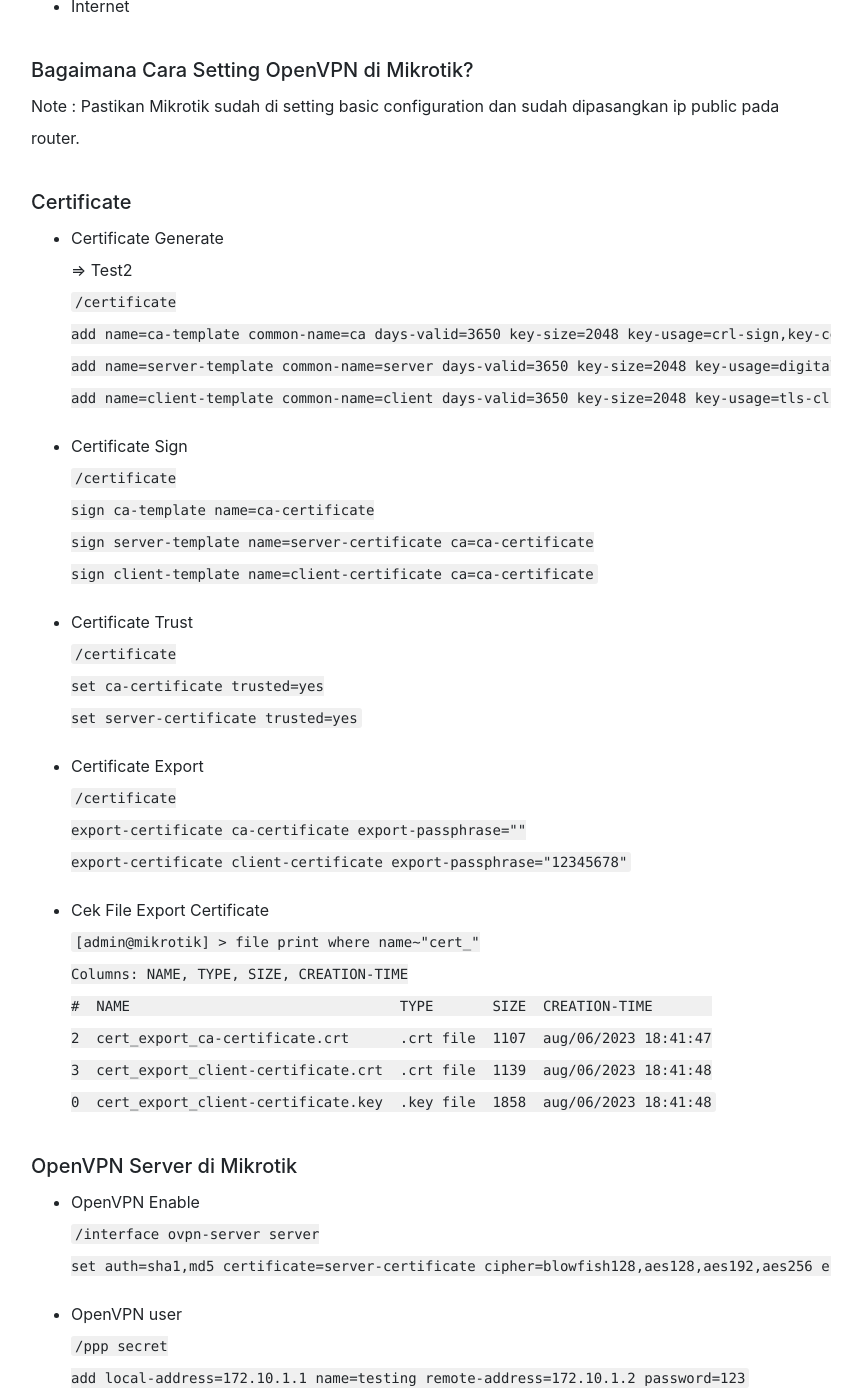
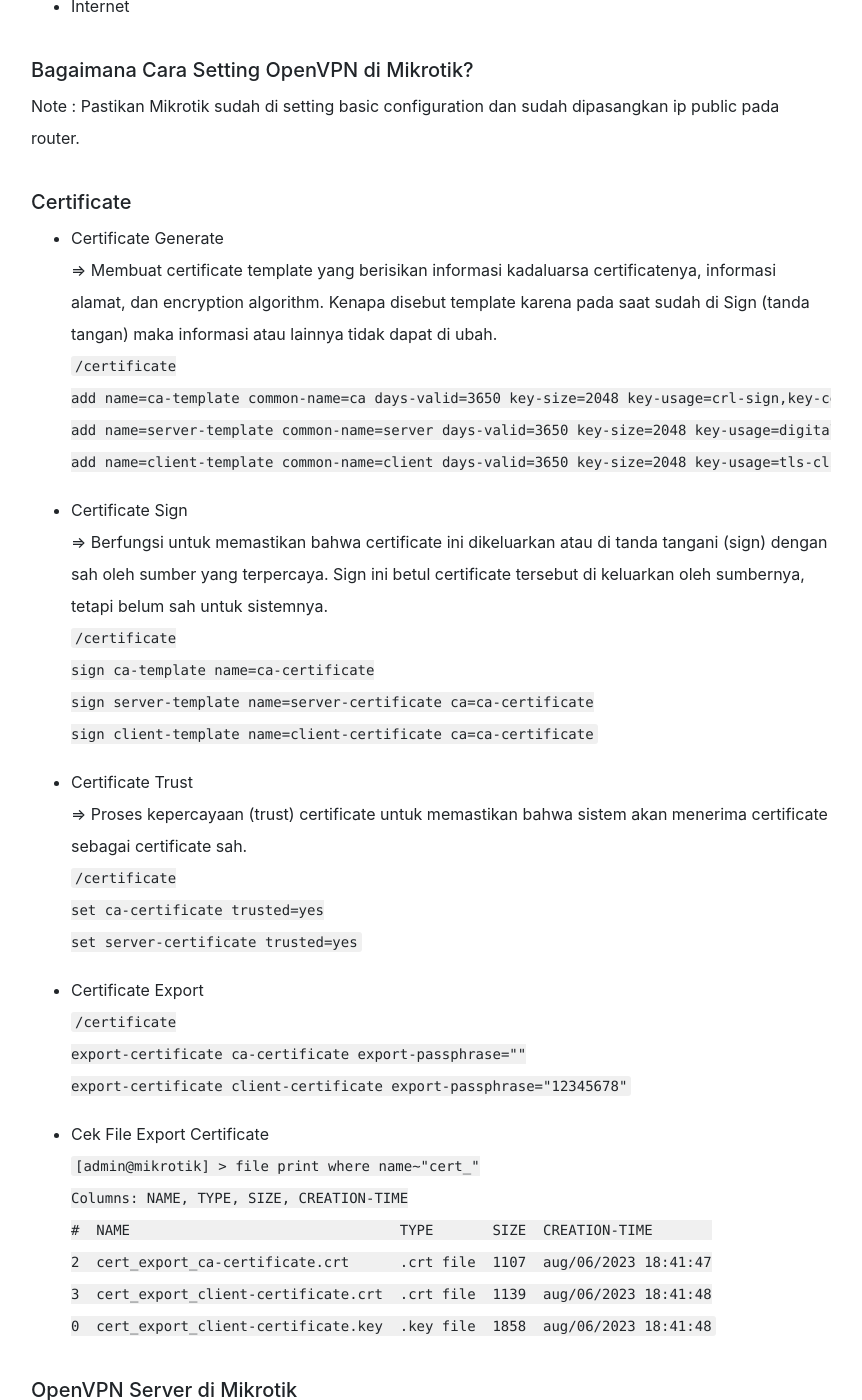
Before and after one commit to raflimaulanarizki/raflimaulanarizki.github.io, a Jekyll site: the page built from _posts/2023-08-06-mikrotik_OpenVPN.md, in a window 1280 px wide and 1400 px high, scrolled down 1566 px. Shown: the whole window, without its empty margins (209-1071 px from the left). Built offline with Jekyll 4.4.1, drawn with Linux system fonts in a browser that asks for light colours; nearby versions of some CDN libraries; comment, search, counter and statistics services are not loaded; a style sheet for code colours, icons or effects is not loaded.

Commit message:
update openvpn

````diff
--- a/_posts/2023-08-06-mikrotik_OpenVPN.md
+++ b/_posts/2023-08-06-mikrotik_OpenVPN.md
@@ -26,7 +26,7 @@ Note : Pastikan Mikrotik sudah di setting basic configuration dan sudah dipasang
 
 ##### Certificate
 - Certificate Generate <br>
-⇒ Test2
+⇒ Membuat certificate template yang berisikan informasi kadaluarsa certificatenya, informasi alamat, dan encryption algorithm. Kenapa disebut template karena pada saat sudah di Sign (tanda tangan) maka informasi atau lainnya tidak dapat di ubah.
 ```sh
 /certificate
 add name=ca-template common-name=ca days-valid=3650 key-size=2048 key-usage=crl-sign,key-cert-sign
@@ -34,7 +34,8 @@ add name=server-template common-name=server days-valid=3650 key-size=2048 key-us
 add name=client-template common-name=client days-valid=3650 key-size=2048 key-usage=tls-client
 ```
 
-- Certificate Sign
+- Certificate Sign <br>
+⇒ Berfungsi untuk memastikan bahwa certificate ini dikeluarkan atau di tanda tangani (sign) dengan sah oleh sumber yang terpercaya. Sign ini betul certificate tersebut di keluarkan oleh sumbernya, tetapi belum sah untuk sistemnya.
 ```sh
 /certificate
 sign ca-template name=ca-certificate
@@ -42,7 +43,8 @@ sign server-template name=server-certificate ca=ca-certificate
 sign client-template name=client-certificate ca=ca-certificate
 ```
 
-- Certificate Trust
+- Certificate Trust <br>
+⇒ Proses kepercayaan (trust) certificate untuk memastikan bahwa sistem akan menerima certificate sebagai certificate sah.
 ```sh
 /certificate
 set ca-certificate trusted=yes
````
